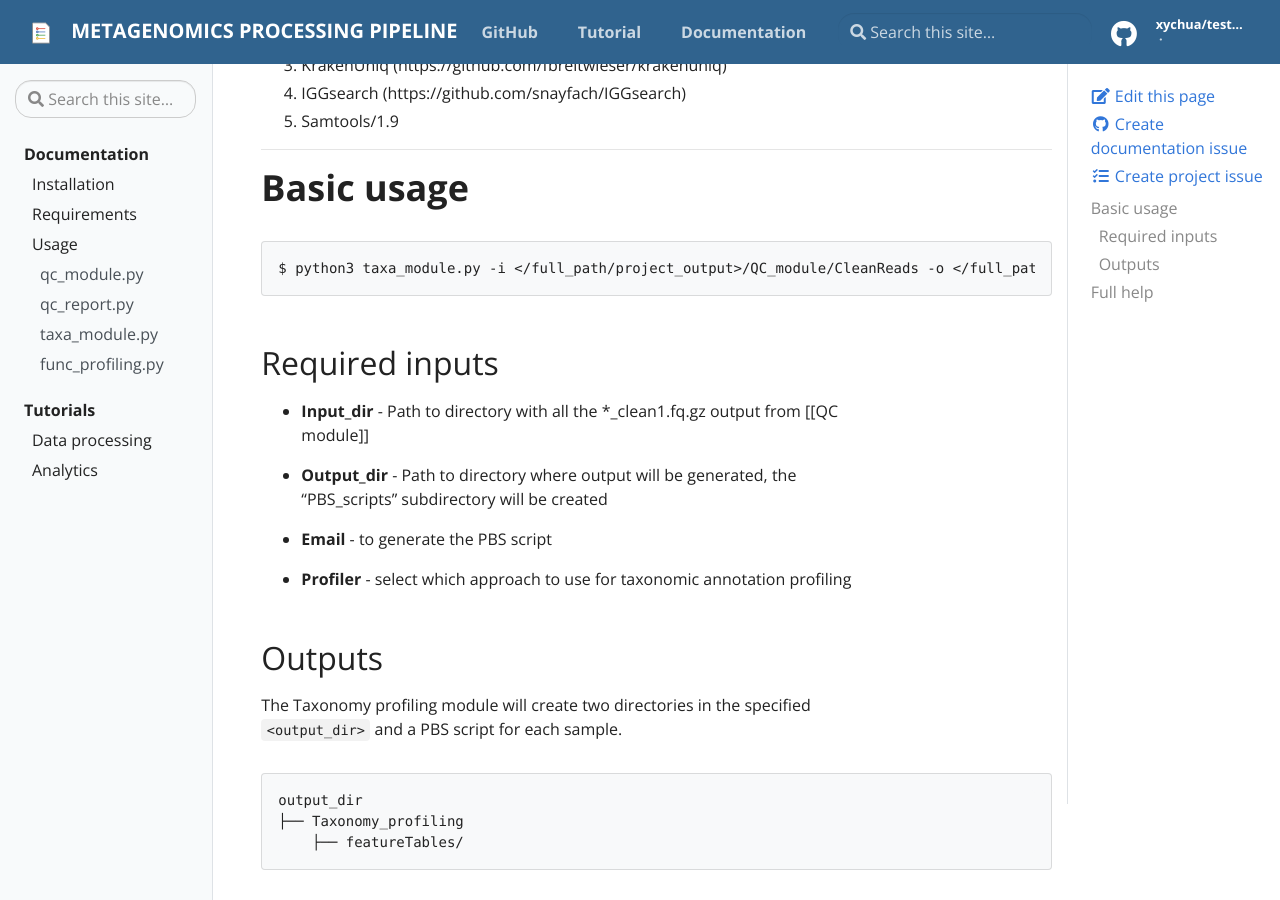
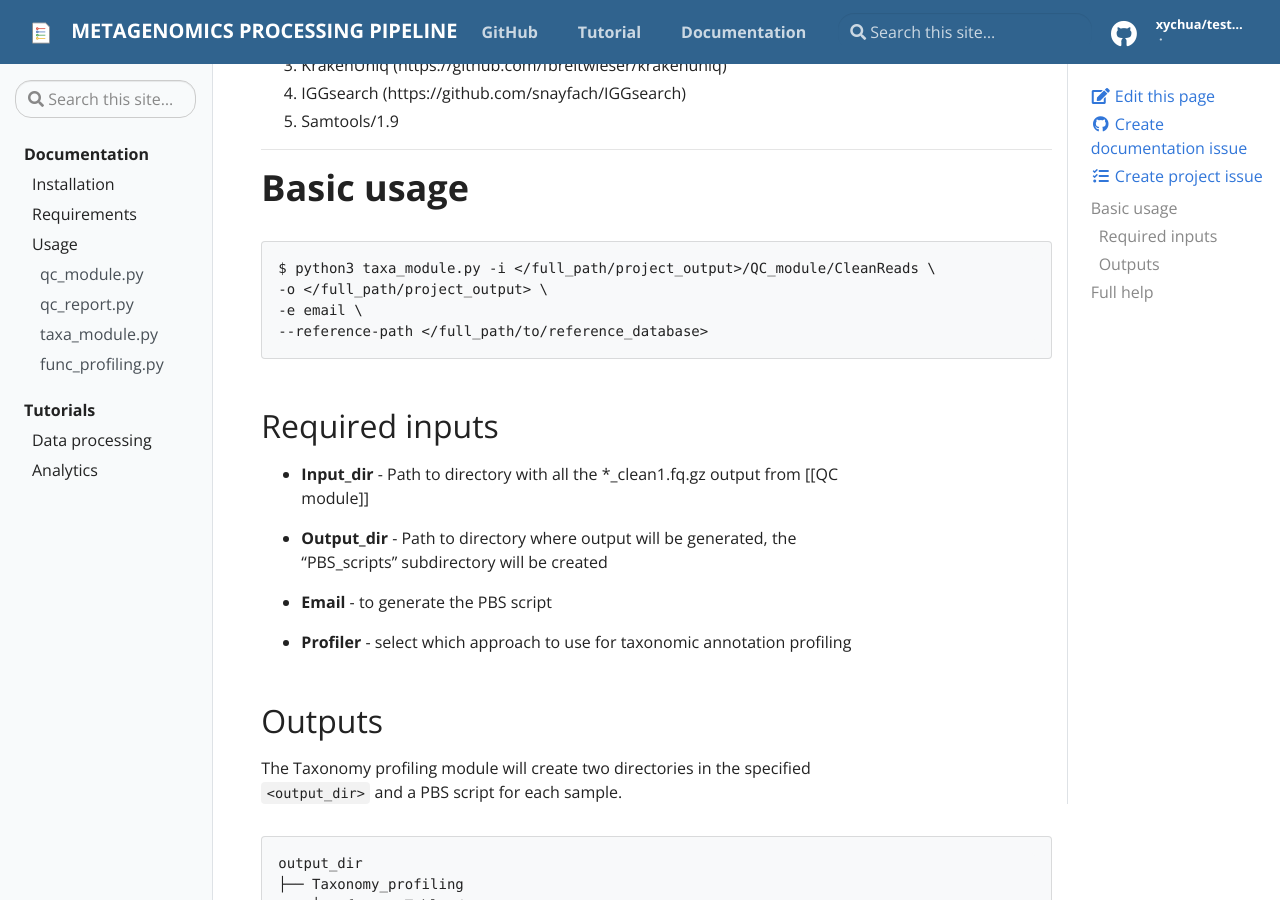
Before and after one commit to mrcbioinfo/mima-pipeline, a Jekyll site: the page built from docs/_docs/usage/taxonomy_profiling.md, in a window 1280 px wide and 900 px high, scrolled down 335 px. Built offline with Jekyll 4.4.1, drawn with Linux system fonts in a browser that asks for light colours; some of the changed lines change nothing that is shown.

Commit message:
Update taxonomy_profiling.md

````diff
--- a/docs/_docs/usage/taxonomy_profiling.md
+++ b/docs/_docs/usage/taxonomy_profiling.md
@@ -21,7 +21,10 @@ Currently supported taxonomy annotation approaches (select one or more):
 # Basic usage
 
 ```
-$ python3 taxa_module.py -i </full_path/project_output>/QC_module/CleanReads -o </full_path/project_output> -e email --reference-path </full_path/to/reference_database>
+$ python3 taxa_module.py -i </full_path/project_output>/QC_module/CleanReads \
+-o </full_path/project_output> \
+-e email \
+--reference-path </full_path/to/reference_database>
 ```
 
 ## Required inputs
````
